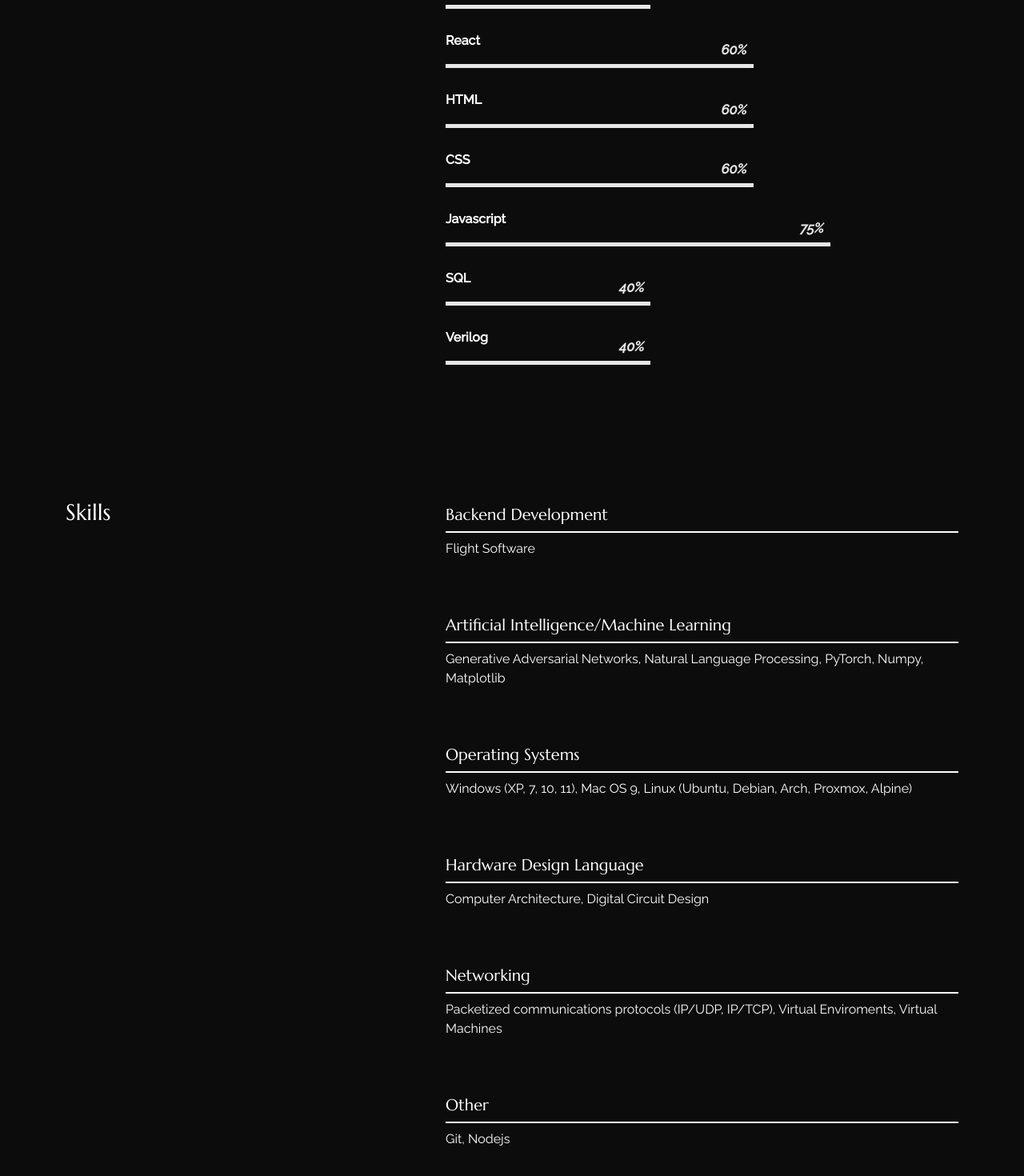
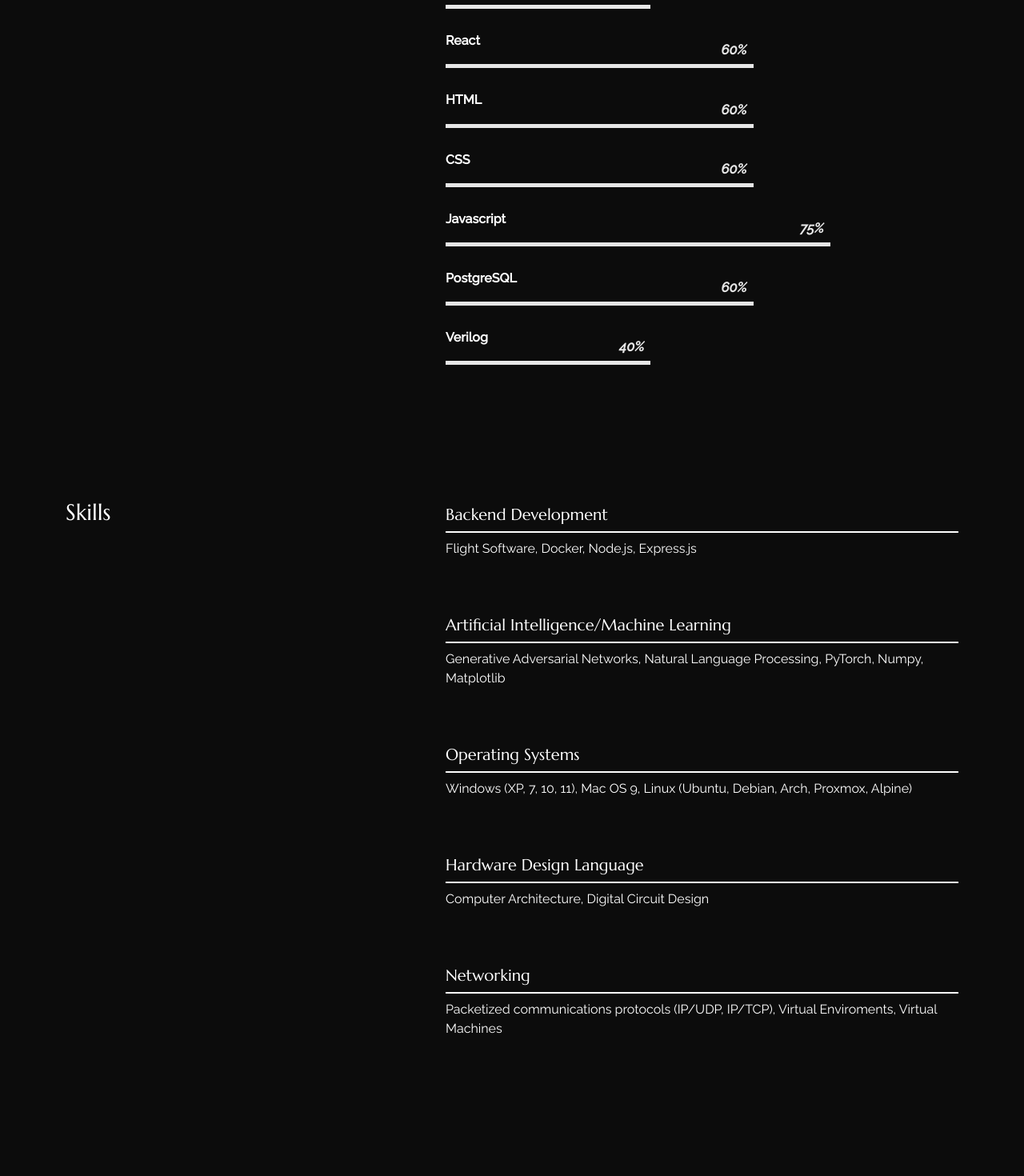
Before and after one commit to michaelwithnospaces/react_portfolio, a React (Create React App) app: page /about in a window 1280 px wide. Shown: the part 1313-2783 px from the top of the page at 80% size. After the commit the page ends 2651 px from the top, so only its background shows below. Built offline with nearby package versions, Linux system fonts and the light colour scheme.

Commit message:
add language, update skills

```diff
--- a/src/content_option.js
+++ b/src/content_option.js
@@ -90,8 +90,8 @@ const skills = [{
         value: 75,
     },
     {
-        name: "SQL",
-        value: 40,
+        name: "PostgreSQL",
+        value: 60,
     },
     {
         name: "Verilog",
@@ -101,7 +101,7 @@ const skills = [{
 
 const services = [{
         title: "Backend Development",
-        description: "Flight Software",
+        description: "Flight Software, Docker, Node.js, Express.js",
     },
     {
         title: "Artificial Intelligence/Machine Learning",
@@ -118,10 +118,6 @@ const services = [{
     {
         title: "Networking",
         description: "Packetized communications protocols (IP/UDP, IP/TCP), Virtual Enviroments, Virtual Machines",
-    },
-    {
-        title: "Other",
-        description: "Git, Nodejs",
     },
 ];
 
--- a/src/header/index.js
+++ b/src/header/index.js
@@ -19,7 +19,7 @@ const Headermain = () => {
       <header className="fixed-top site__header">
         <div className="d-flex align-items-center justify-content-between">
           <Link  className="navbar-brand nav_ac" to="/">
-            <img src={logo} alt="Logo" className="header-logo me-0" /> {/* Adjust `me-2` (Bootstrap margin-end class) */}
+            <img src={logo} alt="Logo" className="header-logo me-0" /> {/* Adjust `me-{number}]` (margin-end class) */}
             {logotext}
           </Link>
           <div className="d-flex align-items-center">
```
